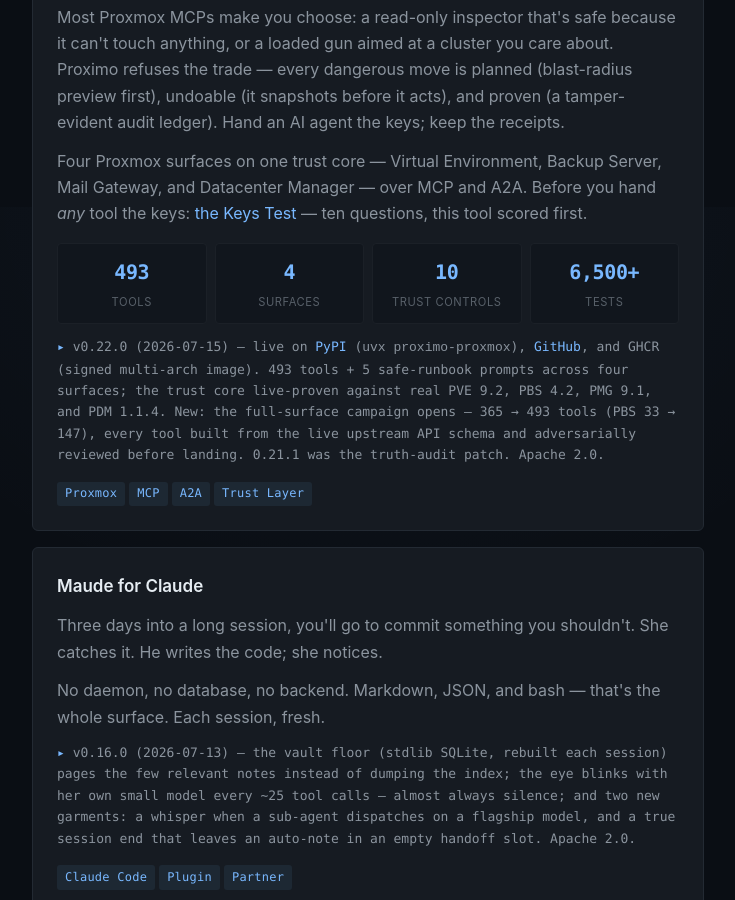
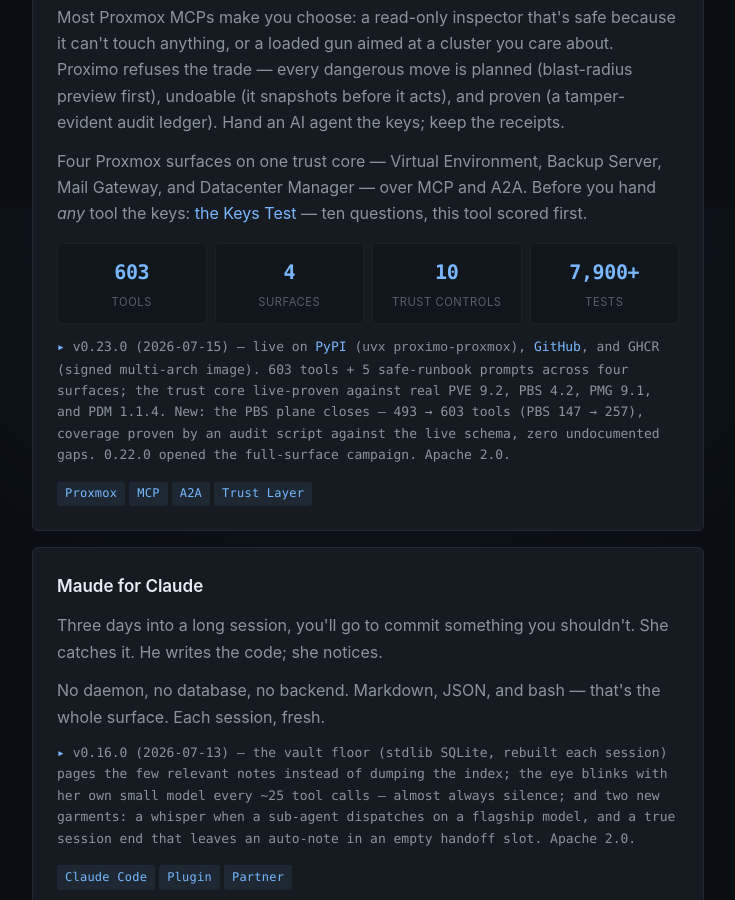
Before and after one commit to john-broadway/john-broadway.github.io, a Jekyll site: the page built from index.html, in a window 1280 px wide and 900 px high, scrolled down 1593 px. Shown: the whole window, without its empty margins (272-1007 px from the left). Built offline with Jekyll 4.4.1, drawn with Linux system fonts in a browser that asks for light colours.

Commit message:
Proximo card -> v0.23.0: tiles 603/7,900+ + status line

```diff
--- a/index.html
+++ b/index.html
@@ -46,12 +46,12 @@
     <p>Most Proxmox MCPs make you choose: a read-only inspector that's safe because it can't touch anything, or a loaded gun aimed at a cluster you care about. Proximo refuses the trade &mdash; every dangerous move is planned (blast-radius preview first), undoable (it snapshots before it acts), and proven (a tamper-evident audit ledger). Hand an AI agent the keys; keep the receipts.</p>
     <p>Four Proxmox surfaces on one trust core &mdash; Virtual Environment, Backup Server, Mail Gateway, and Datacenter Manager &mdash; over MCP and A2A. Before you hand <em>any</em> tool the keys: <a href="/keys-test/">the Keys Test</a> &mdash; ten questions, this tool scored first.</p>
     <div class="stats">
-      <div class="stat"><div class="num">493</div><div class="label">tools</div></div>
+      <div class="stat"><div class="num">603</div><div class="label">tools</div></div>
       <div class="stat"><div class="num">4</div><div class="label">surfaces</div></div>
       <div class="stat"><div class="num">10</div><div class="label">trust controls</div></div>
-      <div class="stat"><div class="num">6,500+</div><div class="label">tests</div></div>
+      <div class="stat"><div class="num">7,900+</div><div class="label">tests</div></div>
     </div>
-    <p class="status">v0.22.0 (2026-07-15) &mdash; live on <a href="https://pypi.org/project/proximo-proxmox/">PyPI</a> (<code>uvx proximo-proxmox</code>), <a href="https://github.com/john-broadway/proximo">GitHub</a>, and GHCR (signed multi-arch image). 493 tools + 5 safe-runbook prompts across four surfaces; the trust core live-proven against real PVE 9.2, PBS 4.2, PMG 9.1, and PDM 1.1.4. New: the full-surface campaign opens &mdash; 365 &rarr; 493 tools (PBS 33 &rarr; 147), every tool built from the live upstream API schema and adversarially reviewed before landing. 0.21.1 was the truth-audit patch. Apache 2.0.</p>
+    <p class="status">v0.23.0 (2026-07-15) &mdash; live on <a href="https://pypi.org/project/proximo-proxmox/">PyPI</a> (<code>uvx proximo-proxmox</code>), <a href="https://github.com/john-broadway/proximo">GitHub</a>, and GHCR (signed multi-arch image). 603 tools + 5 safe-runbook prompts across four surfaces; the trust core live-proven against real PVE 9.2, PBS 4.2, PMG 9.1, and PDM 1.1.4. New: the PBS plane closes &mdash; 493 &rarr; 603 tools (PBS 147 &rarr; 257), coverage proven by an audit script against the live schema, zero undocumented gaps. 0.22.0 opened the full-surface campaign. Apache 2.0.</p>
     <div class="tags"><span>Proxmox</span><span>MCP</span><span>A2A</span><span>Trust Layer</span></div>
   </article>
 
```
